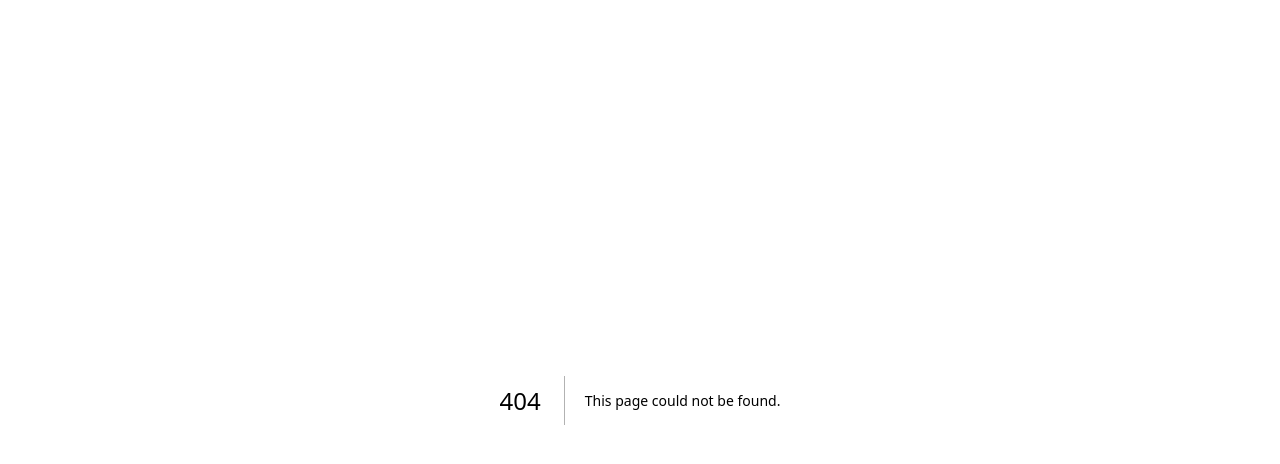
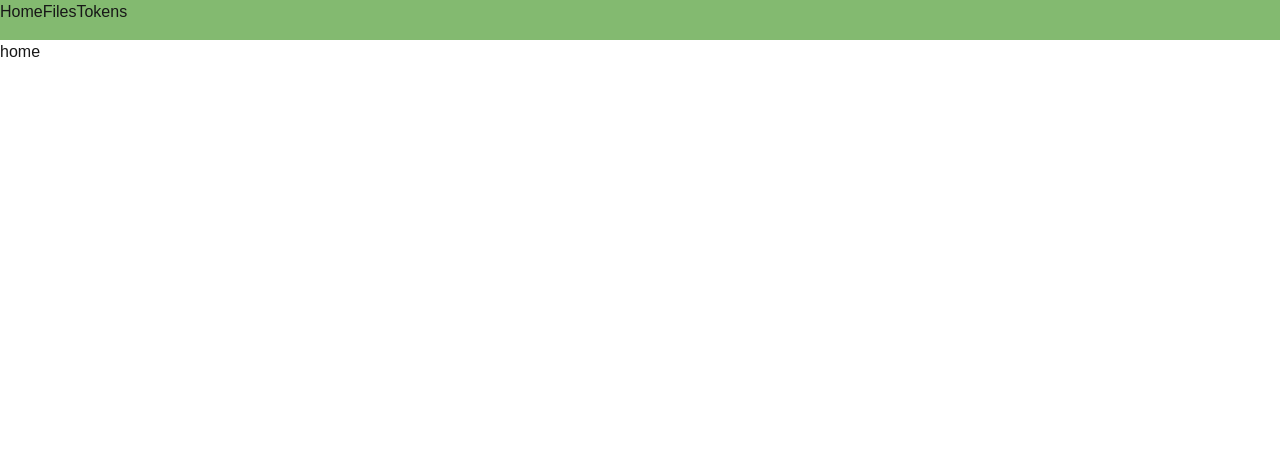
Before and after one commit to jdlu04/csc322, a Next.js app in the folder frontend/: page /paid in a window 1280 px wide. Before the commit this address had no page. Shown: the top 464 px of the page. Built offline with nearby package versions, Linux system fonts and the light colour scheme.

Commit message:
paid routing

```diff
--- /dev/null
+++ b/frontend/app/paid/file/page.js
@@ -0,0 +1,7 @@
+import React from 'react'
+
+export default function page() {
+  return (
+    <div>file</div>
+  )
+}
--- /dev/null
+++ b/frontend/app/paid/layout.js
@@ -0,0 +1,17 @@
+import Link from 'next/link';
+
+export default function RootLayout({ children }) {
+  return (
+    <div>
+        <nav className='h-10 bg-accentGreen'>
+            <Link href='/paid'>Home</Link>
+            <Link href='/paid/file'>Files</Link>
+            <Link href='/paid/token'>Tokens</Link>
+        </nav>
+        <main>
+            {children}
+        </main>
+    </div>
+
+  );
+}
--- /dev/null
+++ b/frontend/app/paid/page.js
@@ -0,0 +1,9 @@
+import React from 'react'
+
+function page() {
+  return (
+    <div>home</div>
+  )
+}
+
+export default page
--- /dev/null
+++ b/frontend/app/paid/token/page.js
@@ -0,0 +1,7 @@
+import React from 'react'
+
+export default function page() {
+  return (
+    <div>token</div>
+  )
+}
```
